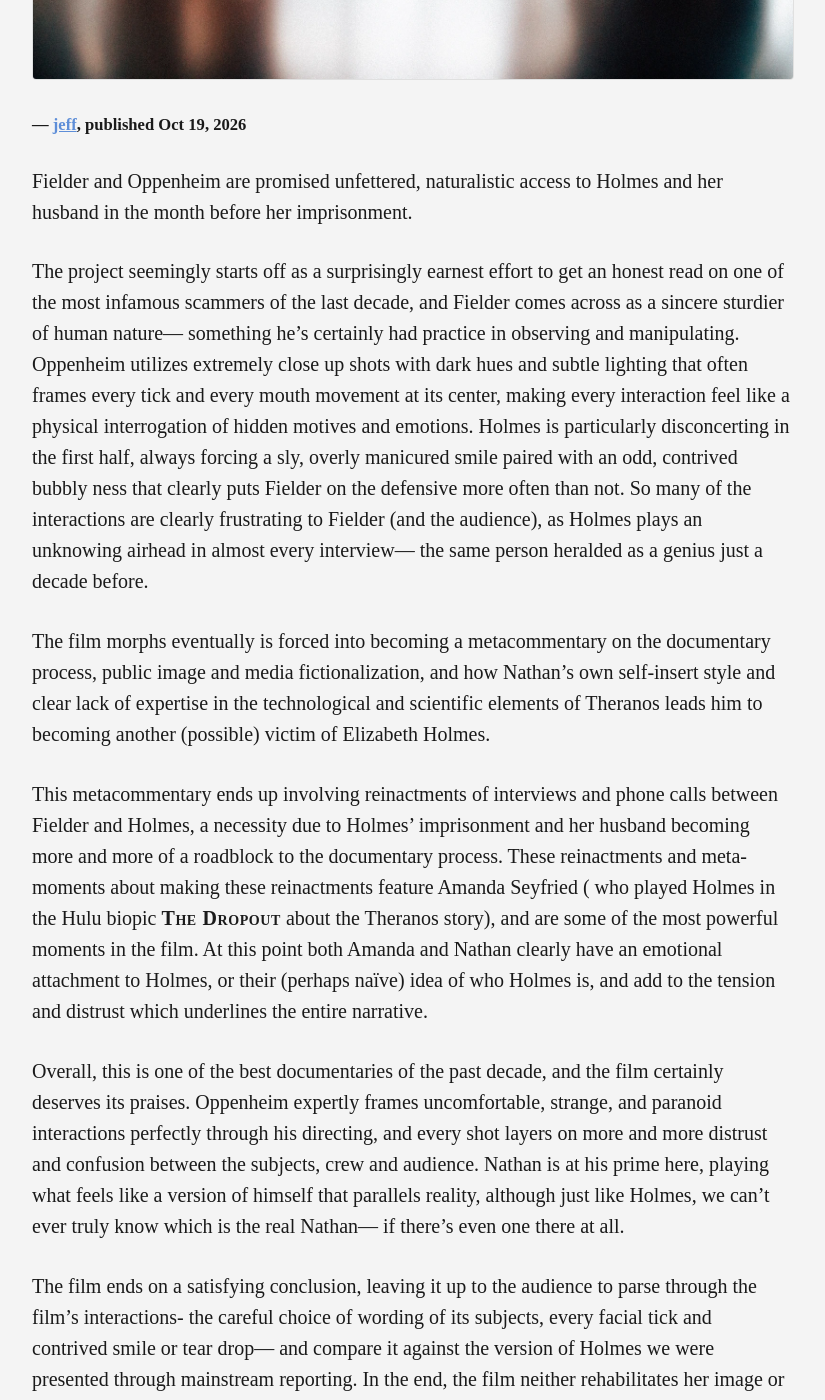
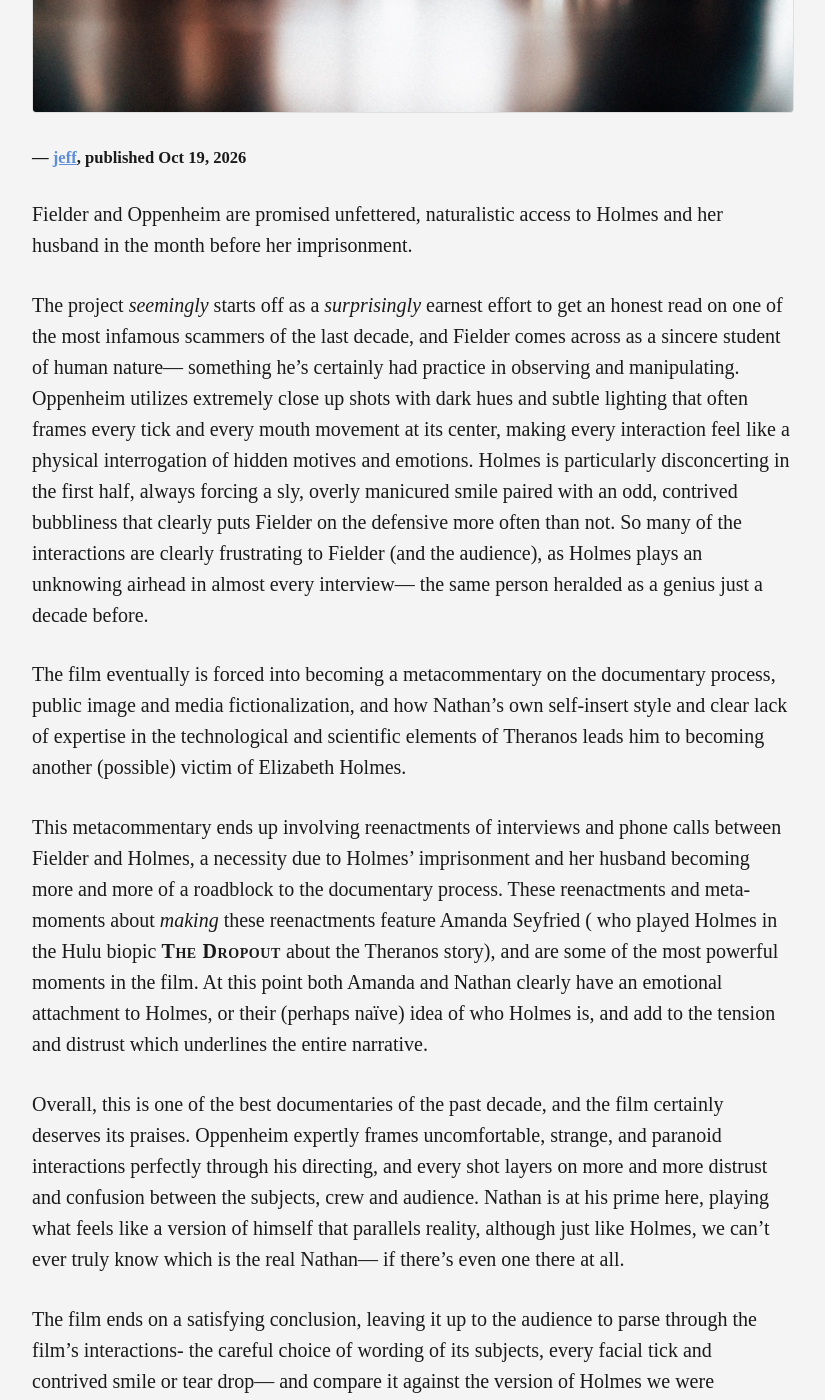
Before and after one commit to Slowburn-Movies/slowburn-movies.github.io, a Jekyll site: the page built from _posts/2026-10-19-you-can-see-everything.md, in a window 1280 px wide and 1400 px high, scrolled down 779 px. Shown: the whole window, without its empty margins (228-1053 px from the left). Built offline with Jekyll 4.4.1, drawn with Linux system fonts in a browser that asks for light colours; some web fonts are replaced; some of the changed text lies outside the part shown.

Commit message:
Update 2026-10-19-you-can-see-everything.md

```diff
--- a/_posts/2026-10-19-you-can-see-everything.md
+++ b/_posts/2026-10-19-you-can-see-everything.md
@@ -16,17 +16,17 @@
 instagram_link:
 
 image: /assets/images/you-can-see-everything.webp
-image_alt: ""
+image_alt: "Elizabeth Holmes in the kitchen with husband Billy Evans and son, and Nathan Fielder in the foreground."
 ---
 
 Fielder and Oppenheim are promised unfettered, naturalistic access to Holmes and her husband in the month before her imprisonment.
 
-The project seemingly starts off as a surprisingly earnest effort to get an honest read on one of the most infamous scammers of the last decade, and Fielder comes across as a sincere sturdier of human nature— something he’s certainly had practice in observing and manipulating. Oppenheim utilizes extremely close up shots with dark hues and subtle lighting that often frames every tick and every mouth movement at its center, making every interaction feel like a physical interrogation of hidden motives and emotions. Holmes is particularly disconcerting in the first half, always forcing a sly, overly manicured smile paired with an odd, contrived bubbly ness that clearly puts Fielder on the defensive more often than not. So many of the interactions are clearly frustrating to Fielder (and the audience), as Holmes plays an unknowing airhead in almost every interview— the same person heralded as a genius just a decade before.
+The project *seemingly* starts off as a *surprisingly* earnest effort to get an honest read on one of the most infamous scammers of the last decade, and Fielder comes across as a sincere student of human nature— something he’s certainly had practice in observing and manipulating. Oppenheim utilizes extremely close up shots with dark hues and subtle lighting that often frames every tick and every mouth movement at its center, making every interaction feel like a physical interrogation of hidden motives and emotions. Holmes is particularly disconcerting in the first half, always forcing a sly, overly manicured smile paired with an odd, contrived bubbliness that clearly puts Fielder on the defensive more often than not. So many of the interactions are clearly frustrating to Fielder (and the audience), as Holmes plays an unknowing airhead in almost every interview— the same person heralded as a genius just a decade before.
 
-The film morphs eventually is forced into becoming a metacommentary on the documentary process, public image and media fictionalization, and how Nathan’s own self-insert style and clear lack of expertise in the technological and scientific elements of Theranos leads him to becoming another (possible) victim of Elizabeth Holmes.
+The film eventually is forced into becoming a metacommentary on the documentary process, public image and media fictionalization, and how Nathan’s own self-insert style and clear lack of expertise in the technological and scientific elements of Theranos leads him to becoming another (possible) victim of Elizabeth Holmes.
 
-This metacommentary ends up involving reinactments of interviews and phone calls between Fielder and Holmes, a necessity due to Holmes’ imprisonment and her husband becoming more and more of a roadblock to the documentary process. These reinactments and meta-moments about making these reinactments feature Amanda Seyfried ( who played Holmes in the Hulu biopic <cite>The Dropout</cite> about the Theranos story), and are some of the most powerful moments in the film. At this point both Amanda and Nathan clearly have an emotional attachment to Holmes, or their (perhaps naïve) idea of who Holmes is, and add to the tension and distrust which underlines the entire narrative.
+This metacommentary ends up involving reenactments of interviews and phone calls between Fielder and Holmes, a necessity due to Holmes’ imprisonment and her husband becoming more and more of a roadblock to the documentary process. These reenactments and meta-moments about *making* these reenactments feature Amanda Seyfried ( who played Holmes in the Hulu biopic <cite>The Dropout</cite> about the Theranos story), and are some of the most powerful moments in the film. At this point both Amanda and Nathan clearly have an emotional attachment to Holmes, or their (perhaps naïve) idea of who Holmes is, and add to the tension and distrust which underlines the entire narrative.
 
 Overall, this is one of the best documentaries of the past decade, and the film certainly deserves its praises. Oppenheim expertly frames uncomfortable, strange, and paranoid interactions perfectly through his directing, and every shot layers on more and more distrust and confusion between the subjects, crew and audience. Nathan is at his prime here, playing what feels like a version of himself that parallels reality, although just like Holmes, we can’t ever truly know which is the real Nathan— if there’s even one there at all.
 
-The film ends on a satisfying conclusion, leaving it up to the audience to parse through the film’s interactions- the careful choice of wording of its subjects, every facial tick and contrived smile or tear drop— and compare it against the version of Holmes we were presented through mainstream reporting. In the end, the film neither rehabilitates her image or lets her off the hook, but instead shows us that the truth is closer to fiction that anyone is comfortable admitting, and that perception is truly reality when dealing with people like Holmes and Fielder.
+The film ends on a satisfying conclusion, leaving it up to the audience to parse through the film’s interactions- the careful choice of wording of its subjects, every facial tick and contrived smile or tear drop— and compare it against the version of Holmes we were presented through mainstream reporting. In the end, the film neither rehabilitates her image or lets her off the hook, but instead shows us that the truth is closer to fiction than anyone is comfortable admitting, and that perception is truly reality when dealing with people like Holmes and Fielder.
```
Also changed, not shown: other parts of _posts/2026-10-19-you-can-see-everything.md (+1 -1 lines).
